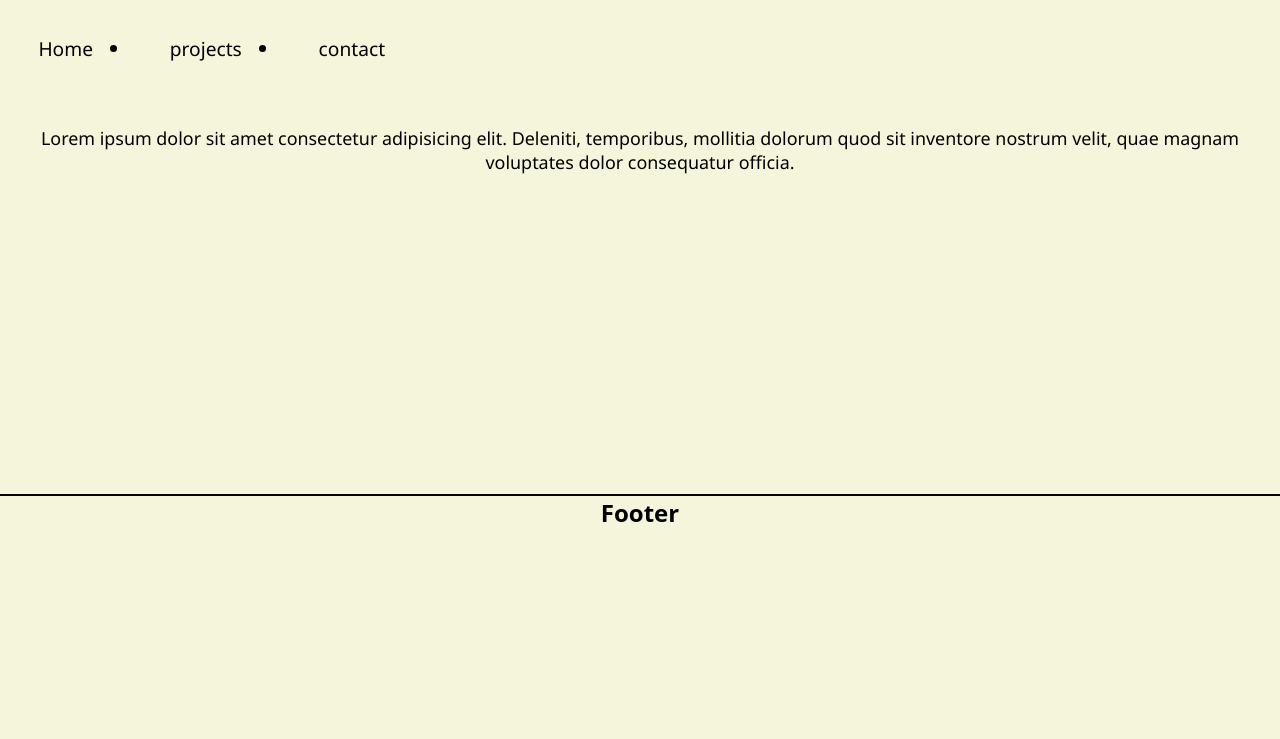
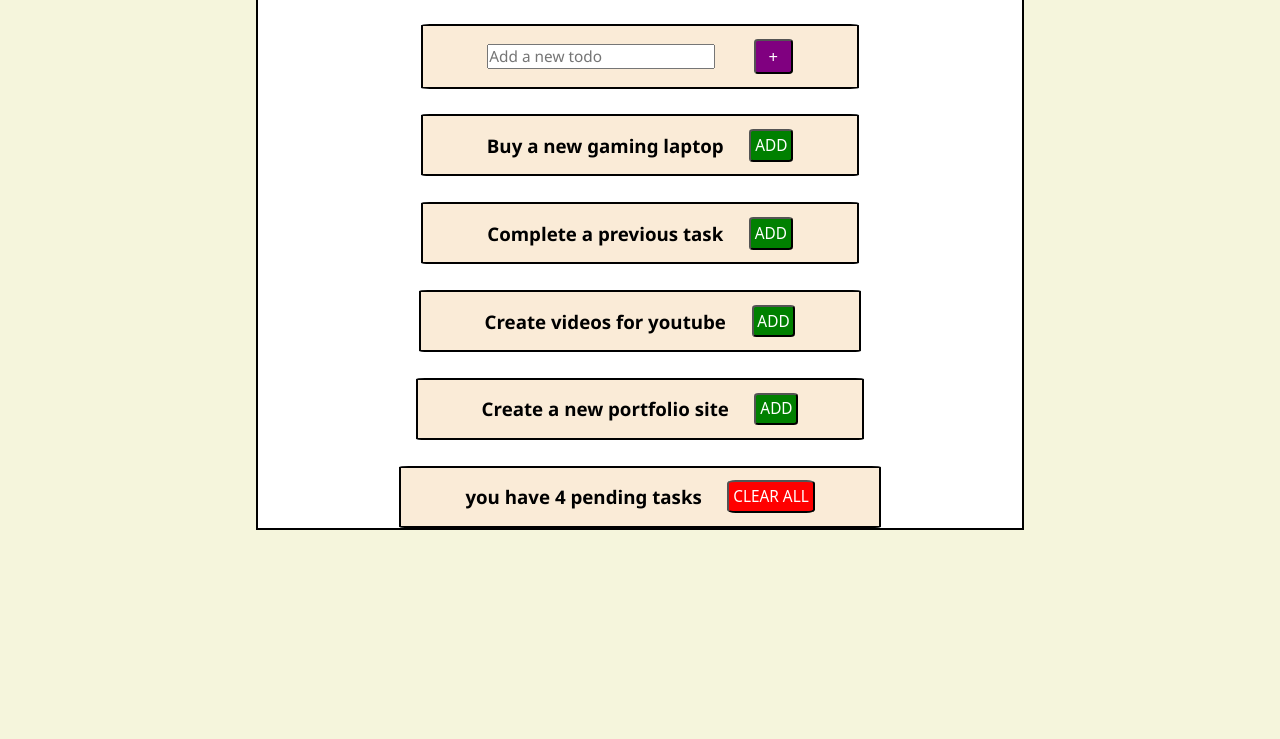
Before and after one commit to Dipta-karmakar/Learning-WT-H-Summer-24-25, a plain HTML site: page index.html in a window 1280 px wide. Shown: the part 61-800 px from the top of the page. Drawn offline with Linux system fonts and the light colour scheme.

Commit message:
completed To Do List

```diff
--- a/index.html
+++ b/index.html
@@ -11,17 +11,51 @@
     <link rel="stylesheet" href="./style.css" />
   </head>
   <body>
-    <h1>My Webpage</h1>
-    <ul class="navbar">
+    <!-- <h1>My Webpage</h1> -->
+    <!-- <ul class="navbar">
       <li>Home</li>
       <li>projects</li>
       <li>contact</li>
-    </ul>
-    <p>
+    </ul> -->
+    <!-- <p>
       Lorem ipsum dolor sit amet consectetur adipisicing elit. Deleniti,
       temporibus, mollitia dolorum quod sit inventore nostrum velit, quae magnam
       voluptates dolor consequatur officia.
-    </p>
-    <h2>Footer</h2>
+    </p> -->
+    <!-- <h2>Footer</h2> -->
+
+    <h1 id="todo">Todo App</h1>
+
+
+    <div id="main">
+        <div class="btn">
+            <input type="text" placeholder="Add a new todo">
+            <button id="plus">+</button>
+        </div>
+      <div class="btn">
+        <h3>Buy a new gaming laptop</h3>
+        <button>ADD</button>
+      </div>
+      <div class="btn">
+        <h3>Complete a previous task</h3>
+                <button>ADD</button>
+
+      </div class="btn">
+      <div class="btn">
+        <h3>Create videos for youtube</h3>
+                <button>ADD</button>
+
+      </div>
+      <div class="btn">
+        <h3>Create a new portfolio site</h3>
+                <button>ADD</button>
+
+      </div>
+      <div class="btn">
+        <h3>you have 4 pending tasks</h3>
+                <button id="clear">CLEAR ALL</button>
+
+      </div>
+    </div>
   </body>
 </html>
--- a/style.css
+++ b/style.css
@@ -31,7 +31,7 @@ h1 {
 }
 
 p {
-  margin-top: 2vw;
+  /* margin-top: 0.5vw; */
   font-size: 1.4vw;
   text-align: center;
   margin-bottom: 25vw;
@@ -45,3 +45,70 @@ h2 {
   justify-content: center;
   border-top: 2px solid black;
 }
+
+/* #todo {
+  display: flex;
+  align-items: center;
+  justify-content: center;
+  box-sizing: border-box;
+  border: 2px solid black;
+} */
+
+#main {
+  background-color: white;
+  margin-top: 0vw;
+  /* margin-bottomm */
+  margin-left: 20vw;
+  margin-right: 20vw;
+  /* box-sizing: border-box; */
+  border: 2px solid black;
+  display: flex;
+  flex-direction: column;
+  align-items: center;
+  justify-content: center;
+}
+
+#main div {
+  background-color: antiquewhite;
+  border-radius: 2%;
+  display: flex;
+  align-items: center;
+  justify-content: center;
+
+  border: 2px solid black;
+  padding: 1vw;
+  margin-top: 2vw;
+  padding-right: 5vw;
+  padding-left: 5vw;
+}
+
+#main h3 {
+  margin-right: 2vw;
+}
+
+.btn button {
+  font-family: system-ui, -apple-system, BlinkMacSystemFont, "Segoe UI", Roboto,
+    Oxygen, Ubuntu, Cantarell, "Open Sans", "Helvetica Neue", sans-serif;
+  font-size: 1.2vw;
+  background-color: green;
+  color: white;
+  border-radius: 10%;
+  padding: 0.3vw;
+}
+
+#clear {
+  background-color: red;
+}
+
+.btn input {
+  margin-right: 3vw;
+  font-size: 1.2vw;
+}
+
+#plus {
+  padding-right: 1vw;
+  padding-left: 1vw;
+  background-color: purple;
+  font-size: 1.3vw;
+  color: white;
+}
```
Also changed, not shown: todolist.html (added).
